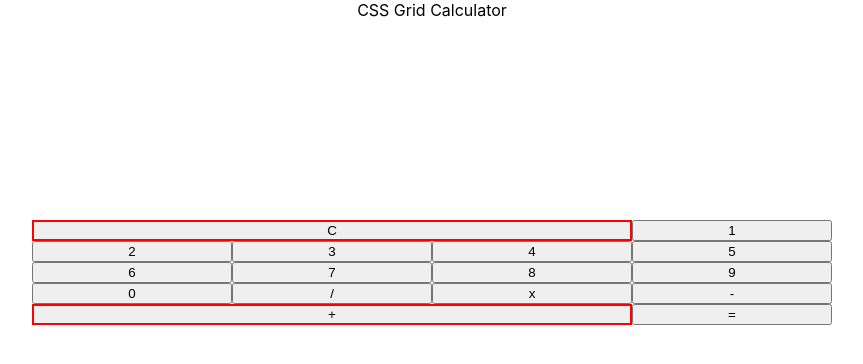
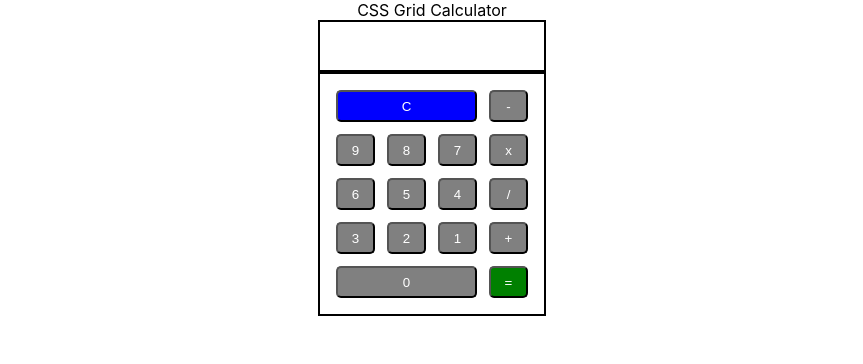
Before and after one commit to laura-daugherty/grid-calculator, a React (Create React App) app in the folder grid-calculator/: page / in a window 1280 px wide. Shown: the top 364 px of the page, without its empty margins (208-1071 px from the left). Built offline with nearby package versions, Linux system fonts and the light colour scheme.

Commit message:
adding mapped buttons to grid

```diff
--- a/grid-calculator/src/App.css
+++ b/grid-calculator/src/App.css
@@ -1,40 +1,83 @@
 .App {
   text-align: center;
 }
-
-/* .App-header {
-  background-color: #282c34;
-  min-height: 100vh;
-  display: flex;
-  flex-direction: column;
-  align-items: center;
-  justify-content: center;
-  font-size: calc(10px + 2vmin);
-  color: white;
-} */
 
 .wrapper {
   display: flex;
   flex-direction: column;
   justify-content: center;
-  align-items: center
+  align-items: center;
 }
 
 .display {
-  height: 200px
+  height: 3rem;
+  border: 2px solid black;
+  display: flex;
+  align-items: center;
+  justify-content: flex-end;
+  padding-right: 1rem
 }
 
 .buttons {
-  width: 800px;
+  width: 12rem;
   display: grid;
   grid-template: repeat(3, 1fr) / repeat(4, 1fr);
+  grid-gap: .75em;
+  border: 2px solid black;
+  padding: 1rem
+}
 
+button {
+  background-color: grey;
+  height: 2rem;
+  color: white;
+  border-radius: 5px;
 }
+
 button:nth-child(1) {
+  background-color: blue;
   grid-area: 1 / 1 / 1 / span 3;
-  border: 2px solid red
 }
-button:nth-child(15) {
+button:nth-child(12) {
+  grid-area: 1 / 4 / 2 / 5;
+}
+button:nth-child(10) {
+  grid-area: 2 / 1 / 3 / 2;
+}
+button:nth-child(9) {
+  grid-area: 2 / 2 / 3 / 3;
+}
+button:nth-child(8) {
+  grid-area: 2 / 3 / 3 / 4;
+}
+button:nth-child(13) {
+  grid-area: 2 / 4 / 3 / 5;
+}
+button:nth-child(7) {
+  grid-area: 3 / 1 / 4 / 2;
+}
+button:nth-child(6) {
+  grid-area: 3 / 2 / 4 / 3;
+}
+button:nth-child(5) {
+  grid-area: 3 / 3 / 4 / 4;
+}
+button:nth-child(12) {
+  grid-area: 3 / 4 / 4 / 5;
+}
+button:nth-child(4) {
+  grid-area: 4 / 1 / 5 / 2;
+}
+button:nth-child(3) {
+  grid-area: 4 / 2 / 5 / 3;
+}
+button:nth-child(2) {
+  grid-area: 4 / 3 / 5 / 4;
+}
+button:nth-child(11) {
   grid-area: 5 / 4 / 5 / 1;
-  border: 2px solid red
 }
+
+button:nth-child(16) {
+  background-color: green;
+}
```
